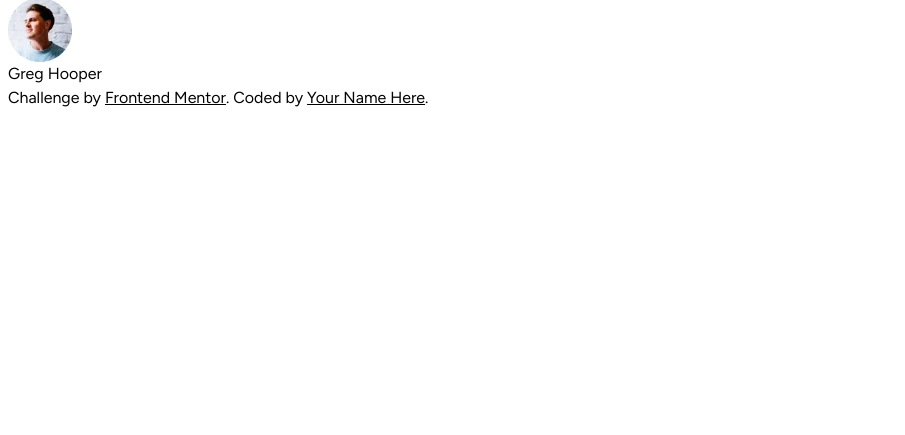
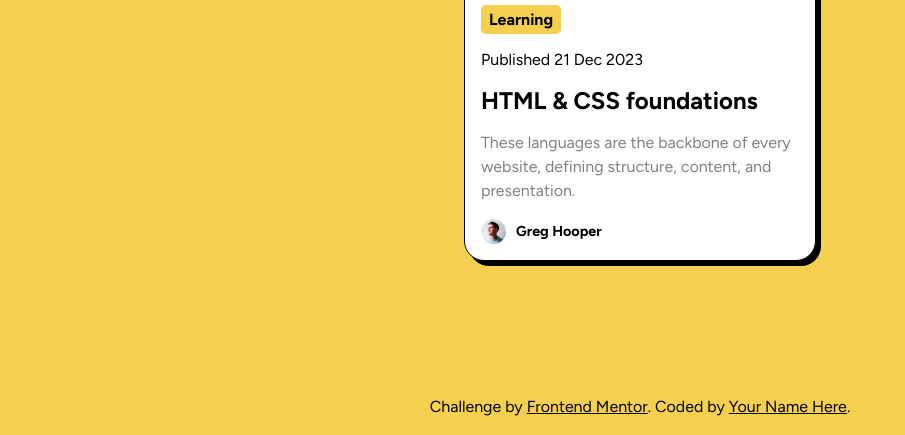
Before and after one commit to irene-panis/fem-blogcard, a plain HTML site: page index.html in a window 1280 px wide. Shown: the part 373-808 px from the top of the page, without its empty margins (0-905 px from the left). Drawn offline with Linux system fonts and the light colour scheme.

Commit message:
add styling

```diff
--- a/style.css
+++ b/style.css
@@ -79,5 +79,71 @@ textarea:not([rows]) {
 /* end css reset */
 
 body {
+  display: flex;
+  flex-direction: column;
   font-family: 'Figtree', sans-serif;
+  background-color: hsl(47, 88%, 63%);
+  min-height: 100vh;
+  padding: 1rem;
 }
+
+main {
+  display: flex;
+  flex-direction: column;
+  justify-content: center;
+  align-items: center;
+  flex-grow: 1;
+}
+
+footer {
+  text-align: center;
+}
+
+.card {
+  display: flex;
+  flex-direction: column;
+  gap: 1rem;
+  background-color: hsl(0, 0%, 100%);
+  padding: 1rem;
+  border-radius: 20px;
+  max-width: 22rem;
+  box-shadow: 5px 5px;
+  border: 1px solid black;
+}
+
+.post-img {
+  border-radius: 10px;
+  display: block;
+  max-width: 100%;
+}
+
+.tag, h1, .author {
+  font-weight: 700;
+}
+
+.tag {
+  background-color: hsl(47, 88%, 63%);
+  padding: 5px 8px;
+  border-radius: 5px;
+}
+
+h1 {
+  font-size: 1.5rem;
+}
+
+.description {
+  color: hsl(0, 0%, 50%);
+}
+
+.author {
+  display: flex;
+  gap: 10px;
+  align-items: center;
+  font-size: 0.9rem;
+  padding-top: 1rem;
+}
+
+.author-img {
+  height: 25px;
+  width: 25px;
+}
```
